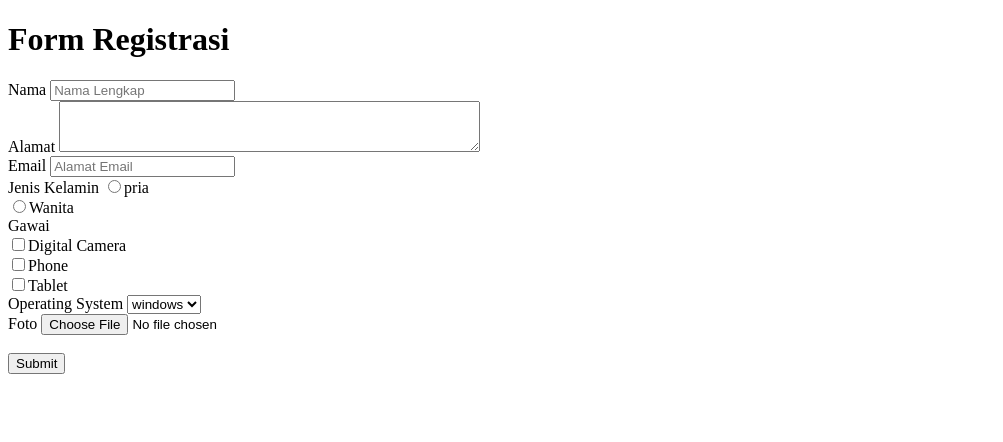
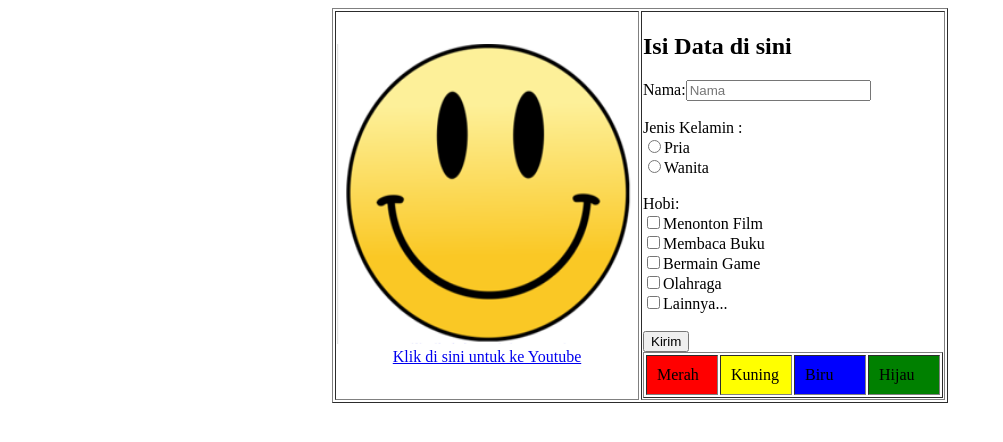
Before and after one commit to daffa232/pw-p4, a plain HTML site: page index.html in a window 1280 px wide. Shown: the whole page, without its empty margins (0-1003 px from the left). Drawn offline with Linux system fonts and the light colour scheme.

Commit message:
Update index.html

```diff
--- a/index.html
+++ b/index.html
@@ -1,28 +1,46 @@
 <!DOCTYPE html>
-<html lang="en">
+<html>
     <head>
-        <title>Form Registrasi</title>
-    </head>
-    <body>
-        <h1>Form Registrasi</h1>
-        <form action="" method="post" name="form1">
-            Nama <input type="text" name="nama" size="20" maxlength="20" placeholder="Nama Lengkap" required><br>
-            Alamat <textarea type="text" name="alamat" rows="3"  cols="50"></textarea><br>
-            Email <input type="email" name="email" size="20" maxlength="20" placeholder="Alamat Email" required><br>
-            Jenis Kelamin <input type="radio" name="jenkel" value="pria">pria<br>
-                          <input type="radio" name="jenkel" value="wanita">Wanita<br>
+        <title>Belajar Membuat Tabel HTML</title>
+</head>
+<body>
+<center>
+    <table border="1"  cellpadding"10" cellspacing"8">
 
-            Gawai<br>
-            <input type="checkbox" name="gawai" value="digicam">Digital Camera<br>
-            <input type="checkbox" name="gawai" value="phone">Phone<br>
-            <input type="checkbox" name="gawai" value="tablet">Tablet<br>
-            Operating System <select name="os">
-                <option value="windows">windows</option>
-                <option value="linux">Linux</option>
-                <option value="Lainnya...">Lainnya</option>
-            </select><br>
-    Foto <input type="file" name="foto" accept=".jpg,.png,.jpeg"><br><br>
-    <input type="submit" value="Submit">
-        </form>
-    </body>
+        <tr>
+            <td rowspan="4">
+                <a href="https://budiluhur.ac.id"> <img src="https://raw.githubusercontent.com/daffa232/pw-p4/main/Smile.png" width="300" height="300">
+            <center>
+			<a href="https://www.youtube.com/">Klik di sini untuk ke Youtube</a>
+			</center>
+			</td>
+
+           <td> <h2>Isi Data di sini</h2>
+			Nama:<input type="text" name="nama" size="20" maxlength="20" placeholder="Nama"><br>
+			<br>
+			Jenis Kelamin : <br><input type="radio" name="jenkel" value="P">Pria<br>
+						    <input type="radio" name="jenkel" value="W">Wanita<br>
+			<br>
+			Hobi:<br>
+			<input type="checkbox" name="hobi2" value="nonton">Menonton Film<br>
+			<input type="checkbox" name="hobi2" value="baca">Membaca Buku<br>
+			<input type="checkbox" name="hobi2" value="game">Bermain Game<br>
+			<input type="checkbox" name="hobi2" value="olahraga">Olahraga<br>
+			<input type="checkbox" name="hobi2" value="lain">Lainnya...<br>
+			<br>
+			<input type="submit" value="Kirim">
+			<br>
+			<table border="1" cellpadding="10">
+			<tr>
+			<td width="50" bgcolor="Red" >Merah</td>
+			<td width="50" bgcolor="Yellow" >Kuning</td>
+			<td width="50" bgcolor="Blue" >Biru</td>
+			<td width="50" bgcolor="Green" >Hijau</td>
+			</tr>
+			</table>
+		   </td>
+		   </center>
+    </table>
+
+</body>
 </html>
```
